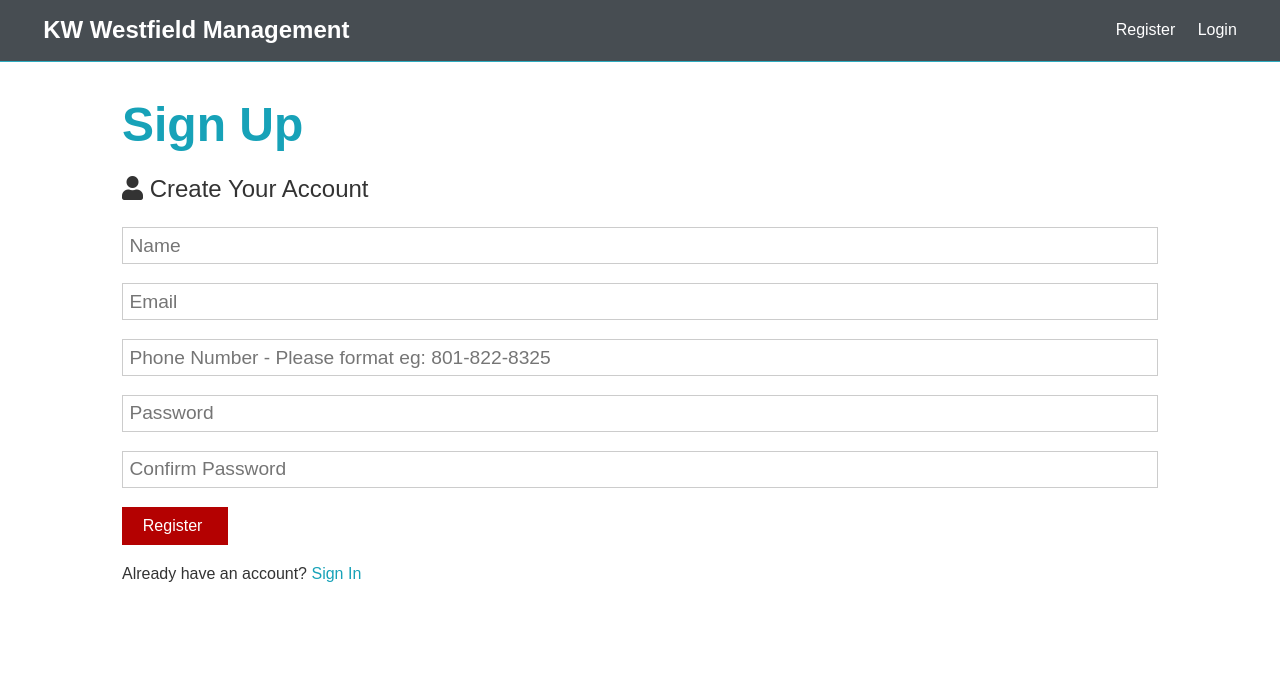
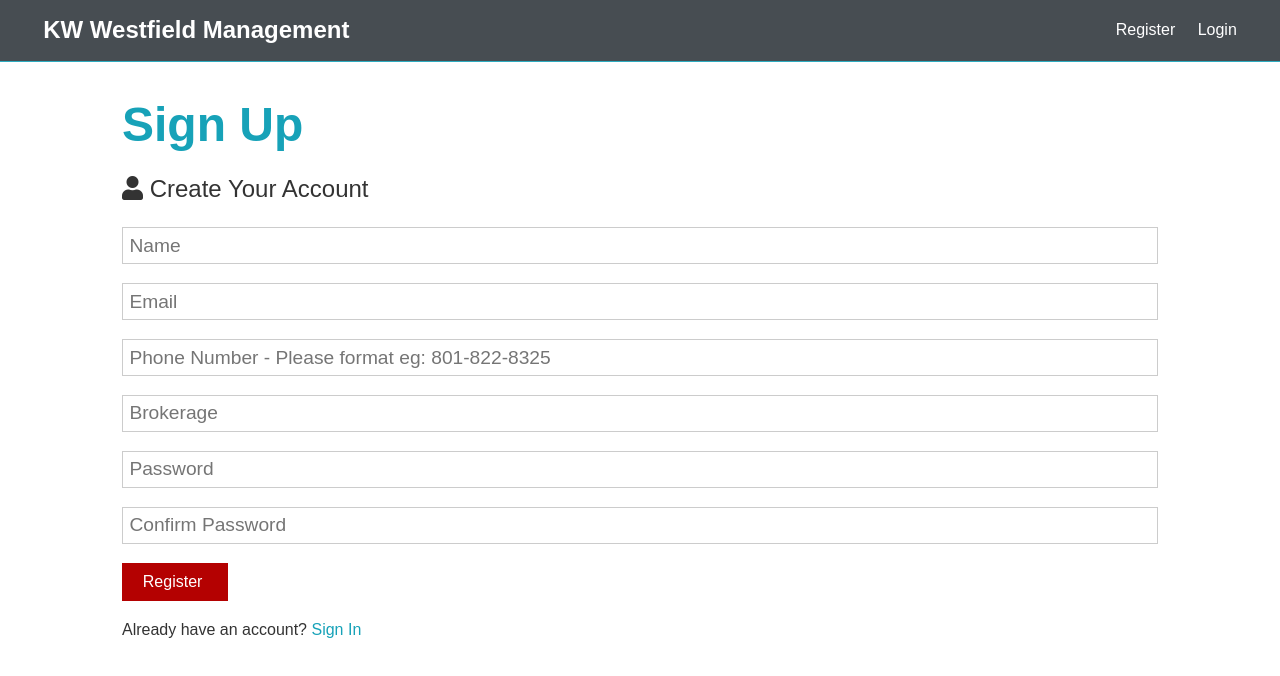
Before and after one commit to sblapray1014/office-management, a React (Create React App) app in the folder client/: page /Register in a window 1280 px wide. Shown: the top 676 px of the page. Built offline with nearby package versions, Linux system fonts and the light colour scheme; no server answers.

Commit message:
Pushing any changes made

```diff
--- a/client/src/actions/auth.js
+++ b/client/src/actions/auth.js
@@ -68,6 +68,7 @@ export const register = ({
   name,
   email,
   phone,
+  brokerage,
   password
 }) => async dispatch => {
   const config = {
@@ -76,7 +77,7 @@ export const register = ({
     }
   };
 
-  const body = JSON.stringify({ name, email, phone, password });
+  const body = JSON.stringify({ name, email, brokerage, phone, password });
 
   try {
     const res = await axios.post("/api/users", body, config);
--- a/client/src/components/auth/Register.js
+++ b/client/src/components/auth/Register.js
@@ -10,11 +10,12 @@ const Register = ({ setAlert, register, isAuthenticated }) => {
     name: "",
     email: "",
     phone: "",
+    brokerage: "",
     password: "",
     password2: ""
   });
 
-  const { name, email, phone, password, password2 } = formData;
+  const { name, email, phone, brokerage, password, password2 } = formData;
 
   const onChange = e =>
     setFormData({ ...formData, [e.target.name]: e.target.value });
@@ -24,12 +25,12 @@ const Register = ({ setAlert, register, isAuthenticated }) => {
     if (password !== password2) {
       setAlert("Passwords do not match", "danger");
     } else {
-      register({ name, email, phone, password });
+      register({ name, email, brokerage, phone, password });
     }
   };
 
   if (isAuthenticated) {
-    return <Redirect to="/users" />;
+    return <Redirect to="/tasks/me" />;
   }
 
   return (
@@ -63,6 +64,15 @@ const Register = ({ setAlert, register, isAuthenticated }) => {
             placeholder="Phone Number - Please format eg: 801-822-8325"
             name="phone"
             value={phone}
+            onChange={e => onChange(e)}
+          />
+        </div>
+        <div className="form-group">
+          <input
+            type="text"
+            placeholder="Brokerage"
+            name="brokerage"
+            value={brokerage}
             onChange={e => onChange(e)}
           />
         </div>
--- a/client/src/components/tasks/UserTask.js
+++ b/client/src/components/tasks/UserTask.js
@@ -36,9 +36,13 @@ const UserTask = ({
           ))
         ) : (
           <thead>
-            <tr>
-              <th style={{ textAlign: "center" }}>No Tasks Found </th>
-            </tr>
+            <tbody>
+              <tr>
+                <td style={{ fontWeight: "bold", textAlign: "center" }}>
+                  No Tasks Found
+                </td>
+              </tr>
+            </tbody>
           </thead>
         )}
       </table>
```
